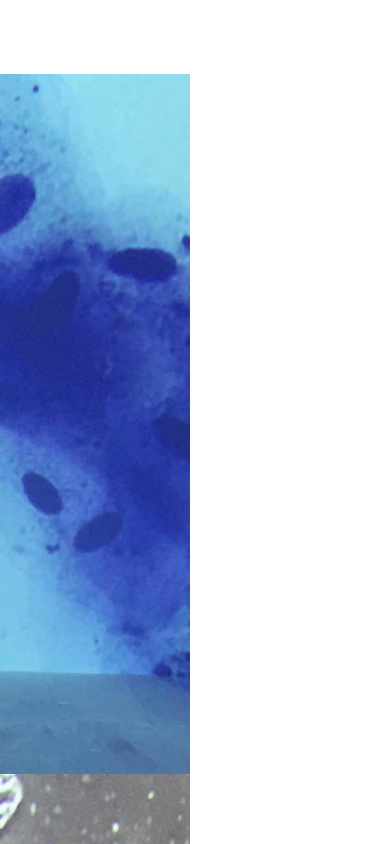
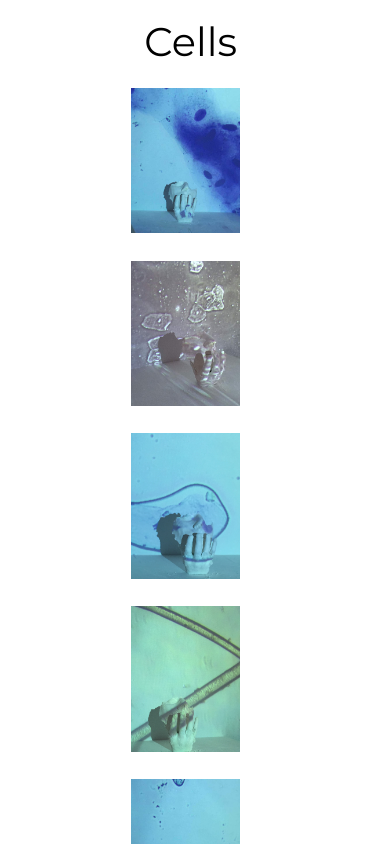
Before and after one commit to mrabineau/josh-rabineau, a React (Create React App) app: page /projects in a window 390 px wide. Shown: the top 844 px of the page. Built offline with nearby package versions, Linux system fonts and the light colour scheme; a web font is replaced by a local one.

Commit message:
photos sized

```diff
--- a/src/components/Collage.js
+++ b/src/components/Collage.js
@@ -22,7 +22,7 @@ class Collage extends Component {
   render () {
       const collagepix = this.state.collage.map((photo) => {
       const root = `/images/josh-portfolio/${photo}`
-      return <img className="pix" src={root} alt="p" key={photo} />
+      return <img id="collagepix" className="pix" src={root} alt="p" key={photo} />
     })
     return (
         <div>
--- a/src/components/Projects.css
+++ b/src/components/Projects.css
@@ -5,29 +5,47 @@
   flex-wrap: wrap-reverse;
   justify-content: center;
   align-content: space-between;
-   margin-left: 35%;
+   margin-left: 30%;
 }
 
 
 .pix {
   height: 700px;
   width: 500px;
+  margin: 5%;
 
 }
 
 .heading {
   font-family: 'Montserrat', sans-serif;
   font-size: 40px;
+  margin-left: 25%;
 
 }
 
 #collagepix {
   height: 700px;
   width: 700px;
-/*  margin-bottom: 30%;
-*/}
+}
 
-/*#handspix {
-  margin-top: 100%;
+@media (max-width: 720px) {
+  .pix {
+    height: 80%;
+    width: 40%;
+    margin-right: 10%;
+   }
+
+  #collagepix {
+    margin-right: 25%;
+    height: 110%;
+    width: 70%;
+  }
+
+
+.heading {
+  font-family: 'Montserrat', sans-serif;
+  font-size: 40px;
+  margin-left: 10%;
+
 }
-*/
+}
```
Also changed, not shown: src/components/Projects.js (indentation only).
